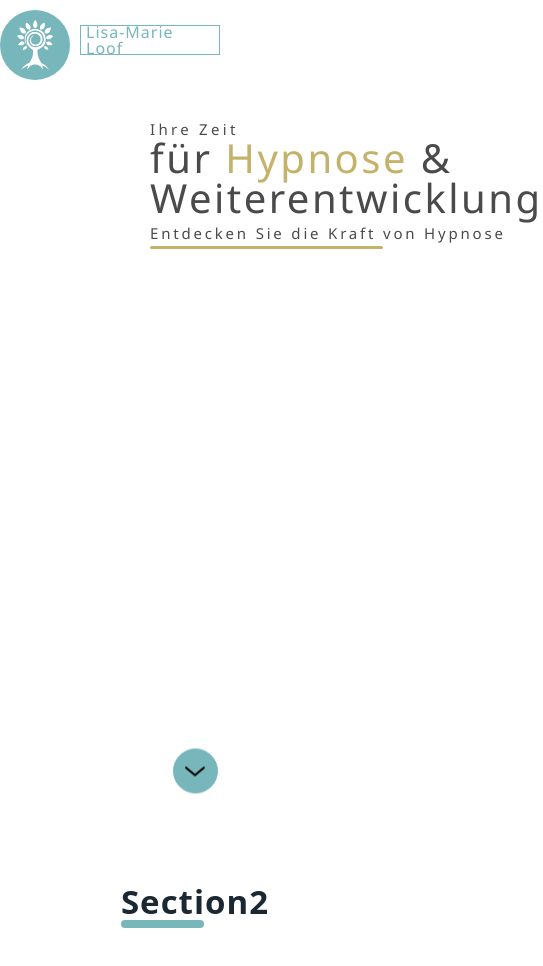
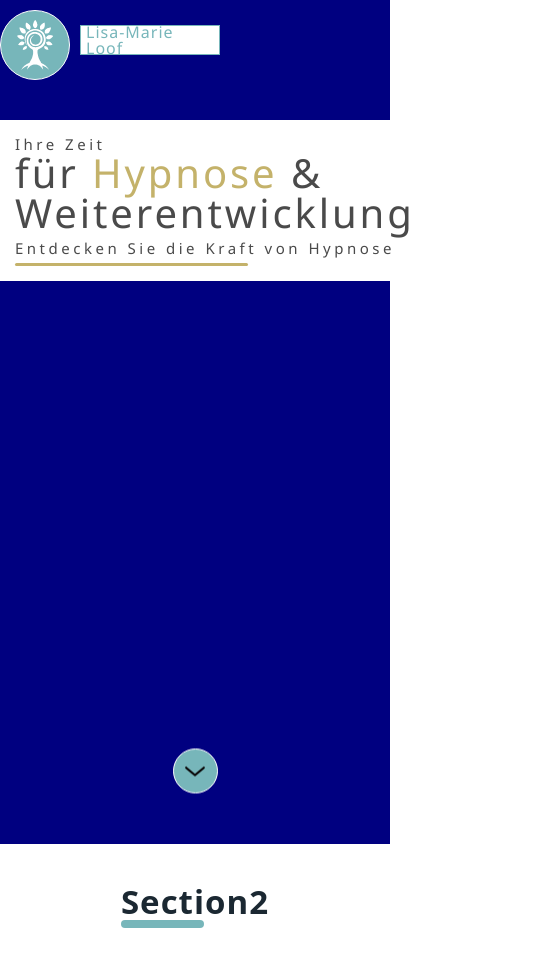
Before and after one commit to lauhard/lisamarieloof, a SvelteKit app: page / in a window 390 px wide. Shown: the top 966 px of the page, 543 px wide, since content can reach past the window. Built offline with nearby package versions, Linux system fonts and the light colour scheme.

Commit message:
refactor landingpage

```diff
--- a/src/lib/components/Heading.svelte
+++ b/src/lib/components/Heading.svelte
@@ -1,13 +1,16 @@
 <script lang="ts">
 </script>
 
-<h1 class="heading">
+<div class="heading">
+    <h1 class="wrapper">
         <span class="line-1">Ihre Zeit</span>
         <span class="line-2">für <span class="hypnose">Hypnose</span> &</span>
         <span class="line-3">Weiterentwicklung</span>
         <span class="subheading">Entdecken Sie die Kraft von Hypnose</span>
     </h1>
     <div class="separator"></div>
+</div>
+
 
 
 <style lang="scss">
@@ -17,40 +20,52 @@
         font-weight: 300;
         font-size: 40px;
         line-height: 40px;
-        letter-spacing: .15rem;
+        // letter-spacing: .15rem;
+        letter-spacing: 2.9px;
+        // letter-spacing: 4px;
     }
-    .heading,.separator{
+    .heading{
         position: absolute;
+        display: flex;
+        flex-direction: column;
         top:120px;
         left:150px;
+        width: auto;
+        padding:15px;
+        background-color: white;
     }
-    .heading{
+    .wrapper{
         color:var(--text);
         display: flex;
         flex-direction: column;
         .line-1{
             font-size: 15px;
             line-height: 18px;
-            letter-spacing: 0.22em;
+            // letter-spacing: 0.22em;
+            // letter-spacing: 3.3px;
+            letter-spacing: 3.5px;
+
         }
         .line-2{
-            letter-spacing: .15rem;
+            // letter-spacing: .15rem;
+            // letter-spacing: 4px;
             .hypnose{
                 color: var(--secondary);
             }
         }
-
         .subheading{
             line-height: 30px;
             font-size: 15px;
-            letter-spacing: .17rem;
+            // letter-spacing: .17rem;
+            letter-spacing: 3.5px;
+            width:100%;
         }
     }
     .separator {
         background-color: var(--secondary);
         width:233px;
         height: 3px;
-        top:246px;
+        // top:246px;
         border-radius: 5px;
     }
 
--- a/src/lib/components/Logo.svelte
+++ b/src/lib/components/Logo.svelte
@@ -6,6 +6,7 @@
 <div class="logo logo-wrapper">
     <div class="circle">
         <LogoSvg
+            height="50px"
             animation={true}
             --leaves-main=#fff
             --leaves-overlay=#fff
@@ -21,19 +22,16 @@
 <style lang="scss">
     :global(#logoSvg){
         width: auto;
-        height: 50px;
         z-index: 100000;
         display: flex;
         vertical-align: center;
     }
     .logo-wrapper{
-        // height: 100%;
         min-width:220px;
         display: flex;
         flex-direction: row;
         vertical-align: center;
         align-items: center;
-
     }
 
     .circle{
@@ -46,6 +44,7 @@
         display: flex;
         justify-content: center;
         align-items: center;
+        border:1px solid white;
     }
     .brand-name{
         border: 1.5px solid #77B6BA;
--- a/src/routes/+layout.svelte
+++ b/src/routes/+layout.svelte
@@ -81,8 +81,9 @@
     justify-content: center;
     align-items: center;
     main{
-        max-width: var(--content-width);
+        // max-width: var(--content-width);
         // height: 100vh;
+        // background-color: green;
         height: 100%;
         width: 100%;
     }
--- a/src/routes/+page.svelte
+++ b/src/routes/+page.svelte
@@ -6,6 +6,7 @@
     import { onDestroy, onMount, setContext } from "svelte";
     import RoundButton from "$lib/components/RoundButton.svelte";
     import ArrowDownSvg from "$lib/components/ArrowDownSvg.svelte";
+    import LogoSvg from '$lib/components/LogoSvg.svelte';
     // import { ObserveProps, observer } from "$lib/actions/observer";
     // import profile from "$lib/images/profile.png";
     // import { openMaps, scrollToAnchor } from "$lib/utils";
@@ -36,12 +37,33 @@
 
     <!-- Maps Example -->
     <!--<button type="button" on:click={(e)=>openMaps()}></button> -->
+
+
+    <div class="content-wrapper">
         <Heading></Heading>
         <RoundButton classNames="hover scroll-down">
             <a href="/#home_section2">
                 <ArrowDownSvg width="20px" height="30px" />
             </a>
         </RoundButton>
+    </div>
+
+    <div class="background">
+        <div class="svg-wrapper">
+            <LogoSvg
+                height="800px"
+                animation={false}
+                --leaves-main=#f0f0f01a
+                --leaves-overlay=#f0f0f01a
+                --tree-color=#f0f0f01a
+                --tree-overlay=#f0f0f01a
+                --svg-stroke-width="0px"
+            ></LogoSvg>
+        </div>
+
+
+    </div>
+
 </section>
 
 <section class="section2">
@@ -56,6 +78,11 @@
     :global(.scroll-down) {
         bottom: 50px;
         position: absolute;
+        border: 1px solid white;
+        left:calc(50% - 22.5px) !important;
+    }
+    :global(.heading) {
+        left:80px !important;
     }
     section {
         position: relative;
@@ -68,6 +95,8 @@
         flex-direction: column;
         box-sizing: border-box;
         // background-color: red;
+        // max-width: var(--content-width);
+
     }
 
     .section1{
@@ -76,5 +105,47 @@
         }
         width: 100%;
         height: 100%;
+        .content-wrapper{
+            position: relative;
+            display: flex;
+            font-display: column;
+            // background-color: red;
+            width:100%;
+            max-width: var(--content-width);
+            height: 100%;
+            z-index: 1;
+        }
+
+
+        .background {
+            overflow: hidden;
+            width: 100%;
+            height: 550px;
+            background-color: var(--primary);
+            position: absolute;
+            transform: translatY(32%);
+            top:32%;
+            z-index: 0;
+            .svg-wrapper {
+                position: absolute;
+                top:250px;
+                left:-250px;
+                height: 100% !important;
+                width: auto;
+            }
+        }
+    }
+
+    @media screen and (max-width: 480px){
+        .content-wrapper{
+            width: 100%;
+            width: 100%;
+            min-width: 100%;
+            padding: 0 10px;
+            background: navy !important;
+        }
+        :global(.heading) {
+            left:0px !important;
+        }
     }
 </style>
```
Lines whose indentation alone changed are shown as unchanged.
